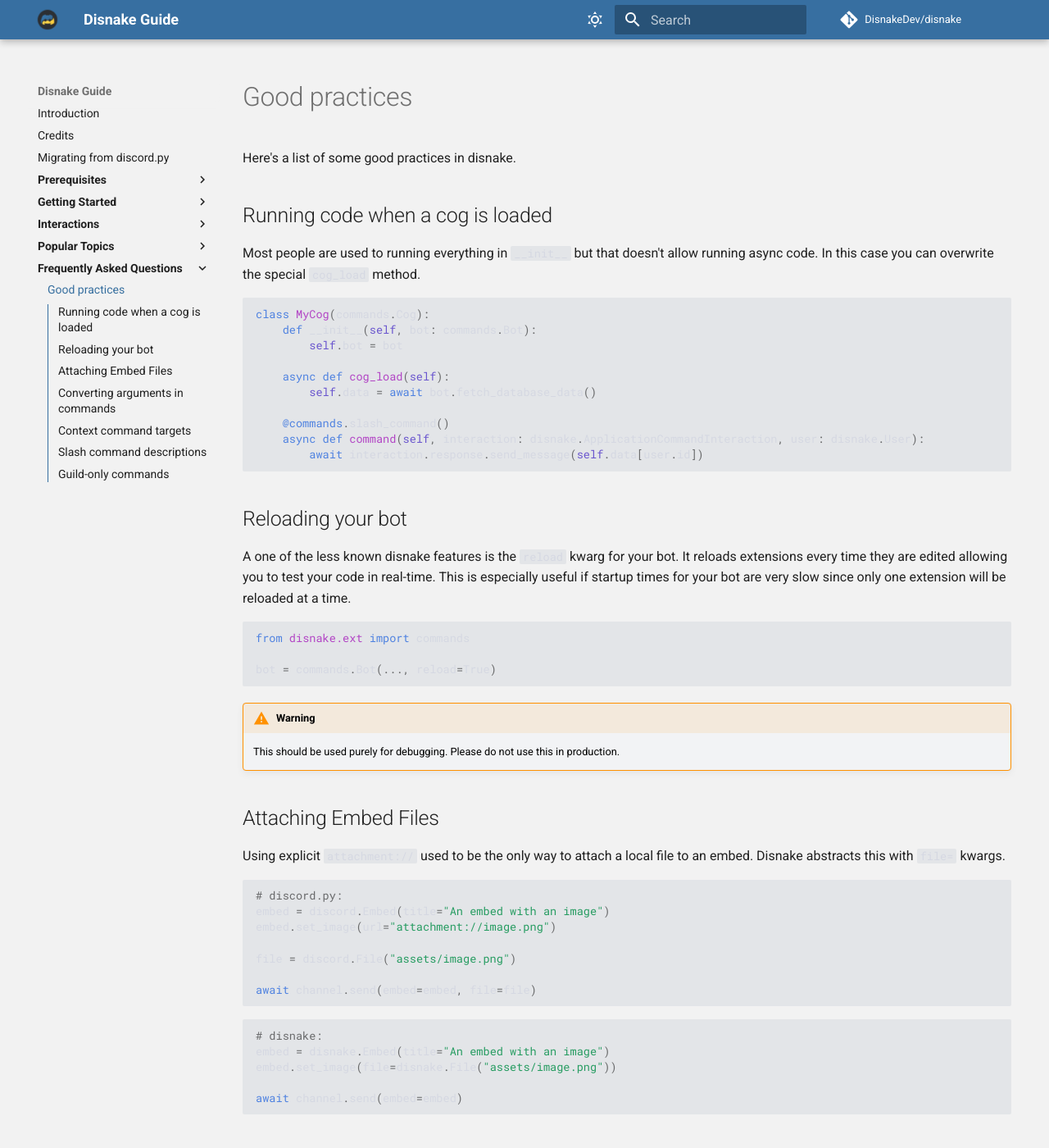
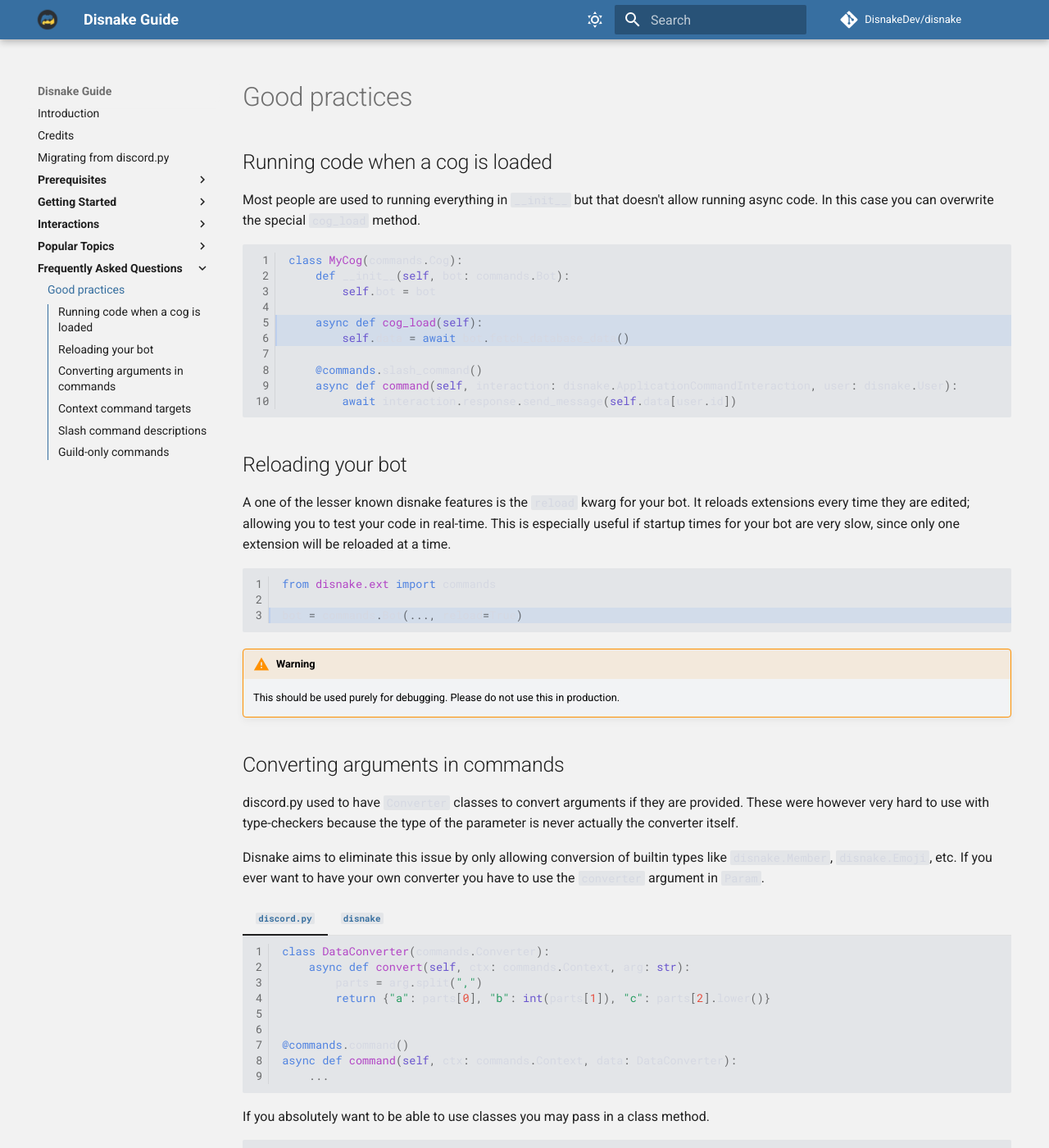
Before and after one commit to DisnakeDev/guide, an MkDocs documentation site: the page built from docs/400-faq/401-good-practices.md, in a window 1280 px wide and 1400 px high. Shown: the whole window at 82% size. Built offline with MkDocs 1.6.1 and Material for MkDocs 9.7.7, drawn with Linux system fonts in a browser that asks for light colours; comment, search, counter and statistics services are not loaded; some of the changed text lies outside the part shown.

Commit message:
Proofread `good-practices`.
This includes a few changes:

- General grammar/typo fixes.
- Add line numbers for all codeblocks.
- Use content tabs when comparing between two instances.
- Remove instances that have been mentioned as notes in other sections.

````diff
--- a/docs/400-faq/401-good-practices.md
+++ b/docs/400-faq/401-good-practices.md
@@ -1,12 +1,10 @@
 # Good practices
-
-Here's a list of some good practices in disnake.
 
 ## Running code when a cog is loaded
 
 Most people are used to running everything in `__init__` but that doesn't allow running async code. In this case you can overwrite the special `cog_load` method.
 
-```py
+```python linenums="1" hl_lines="5-6"
 class MyCog(commands.Cog):
     def __init__(self, bot: commands.Bot):
         self.bot = bot
@@ -21,10 +19,9 @@
 
 ## Reloading your bot
 
-A one of the less known disnake features is the `reload` kwarg for your bot. It reloads extensions every time they are edited allowing you to test your code in real-time.
-This is especially useful if startup times for your bot are very slow since only one extension will be reloaded at a time.
+A one of the lesser known disnake features is the `reload` kwarg for your bot. It reloads extensions every time they are edited; allowing you to test your code in real-time. This is especially useful if startup times for your bot are very slow, since only one extension will be reloaded at a time.
 
-```py
+```python linenums="1" hl_lines="3"
 from disnake.ext import commands
 
 bot = commands.Bot(..., reload=True)
@@ -34,65 +31,46 @@
 
     This should be used purely for debugging. Please do not use this in production.
 
-## Attaching Embed Files
-
-Using explicit `attachment://` used to be the only way to attach a local file to an embed. Disnake abstracts this with `file=` kwargs.
-
-```py
-# discord.py:
-embed = discord.Embed(title="An embed with an image")
-embed.set_image(url="attachment://image.png")
-
-file = discord.File("assets/image.png")
-
-await channel.send(embed=embed, file=file)
-```
-
-```py
-# disnake:
-embed = disnake.Embed(title="An embed with an image")
-embed.set_image(file=disnake.File("assets/image.png"))
-
-await channel.send(embed=embed)
-```
-
 ## Converting arguments in commands
 
 discord.py used to have `Converter` classes to convert arguments if they are provided. These were however very hard to use with type-checkers because the type of the parameter is never actually the converter itself.
 
-Disnake aims to eliminate this issue by only allowing conversion of builtin types like `disnake.Member`, `disnake.Emoji`, etc. If you ever want to have your own converter you have to use the `converter` argument in `Param`
+Disnake aims to eliminate this issue by only allowing conversion of builtin types like `disnake.Member`, `disnake.Emoji`, etc. If you ever want to have your own converter you have to use the `converter` argument in `Param`.
 
-```py
-# discord.py
-class DataConverter(commands.Converter):
-    async def convert(self, ctx: commands.Context, arg: str):
+=== "`discord.py`"
+
+    ```python linenums="1"
+    class DataConverter(commands.Converter):
+        async def convert(self, ctx: commands.Context, arg: str):
+            parts = arg.split(",")
+            return {"a": parts[0], "b": int(parts[1]), "c": parts[2].lower()}
+
+
+    @commands.command()
+    async def command(self, ctx: commands.Context, data: DataConverter):
+        ...
+    ```
+
+=== "`disnake`"
+
+    ```python linenums="1"
+    async def convert_data(inter: disnake.ApplicationCommandInteraction, arg: str):
         parts = arg.split(",")
         return {"a": parts[0], "b": int(parts[1]), "c": parts[2].lower()}
 
 
-@commands.command()
-async def command(self, ctx: commands.Context, data: DataConverter):
-    ...
-```
+    @commands.slash_command()
+    async def command(
+        self,
+        inter: disnake.ApplicationCommandInteraction,
+        data: Dict[str, Any] = commands.Param(converter=convert_data),
+    ):
+        ...
+    ```
 
-```py
-# disnake
-async def convert_data(inter: disnake.ApplicationCommandInteraction, arg: str):
-    parts = arg.split(",")
-    return {"a": parts[0], "b": int(parts[1]), "c": parts[2].lower()}
+If you absolutely want to be able to use classes you may pass in a class method.
 
-
-@commands.slash_command()
-async def command(
-    self,
-    inter: disnake.ApplicationCommandInteraction,
-    data: Dict[str, Any] = commands.Param(converter=convert_data),
-):
-    ...
-```
-
-If you absolutely want to be able to use classes you may pass in a class method
-```py
+```python linenums="1"
 class Data:
     def __init__(self, a: str, b: int, c: str):
         self.a = a
@@ -118,7 +96,7 @@
 
 Instead of using `inter.target` you should be using a parameter of your command.
 
-```py
+```python linenums="1"
 @commands.user_command()
 async def command(self, inter: disnake.ApplicationCommandInteraction, user: disnake.User):
     await inter.response.send_message(f"Used on {user.mention}")
@@ -128,7 +106,7 @@
 
 You may use docstrings for command and option descriptions. Everything before `Parameters` is the command description. Everything after `Parameters` are the option descriptions.
 
-```py
+```python linenums="1"
 @commands.slash_command()
 async def command(
     self,
@@ -151,7 +129,7 @@
 
 While disnake does provide a `@commands.guild_only()` decorator, it still makes you handle `guild` being optional in case you're using linters. To solve this you should be using `GuildCommandInteraction`.
 
-```py
+```python linenums="1"
 # before
 @commands.slash_command()
 @commands.guild_only()
````
